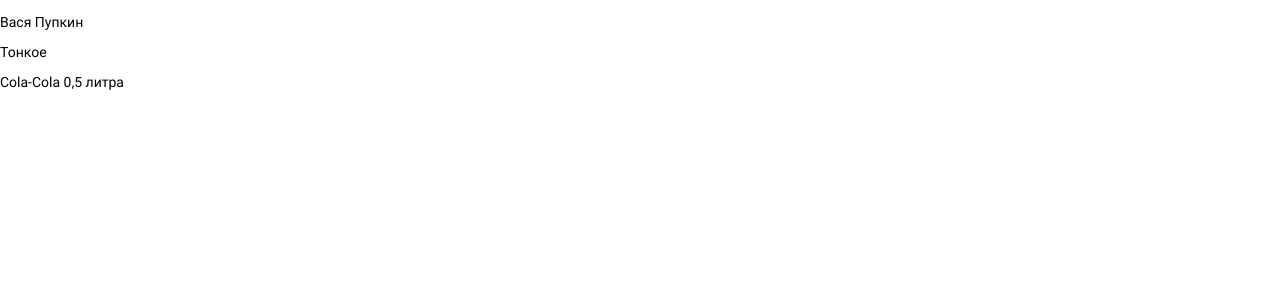
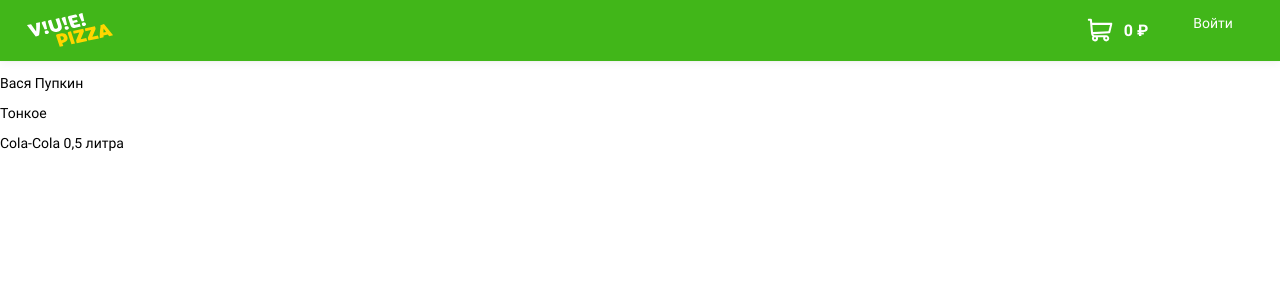
Before and after one commit to KuryakovDen/42634-pizza-1, a Vue app in the folder src/frontend/: page / in a window 1280 px wide. Shown: the top 300 px of the page. Built offline with nearby package versions, Linux system fonts and the light colour scheme.

Commit message:
Добавление логотипа

```diff
--- a/src/frontend/src/views/Index.vue
+++ b/src/frontend/src/views/Index.vue
@@ -1,5 +1,23 @@
 <template>
   <div>
+    <header class="header">
+      <div class="header__logo">
+        <a href="index.html" class="logo">
+          <img
+            src="@/assets/img/logo.svg"
+            alt="V!U!E! Pizza logo"
+            width="90"
+            height="40"
+          />
+        </a>
+      </div>
+      <div class="header__cart">
+        <a href="cart.html">0 ₽</a>
+      </div>
+      <div class="header__user">
+        <a href="#" class="header__login"><span>Войти</span></a>
+      </div>
+    </header>
     <p>{{ user.name }}</p>
     <p>{{ pizza.dough[0].name }}</p>
     <p>{{ misc[0].name }}</p>
```
